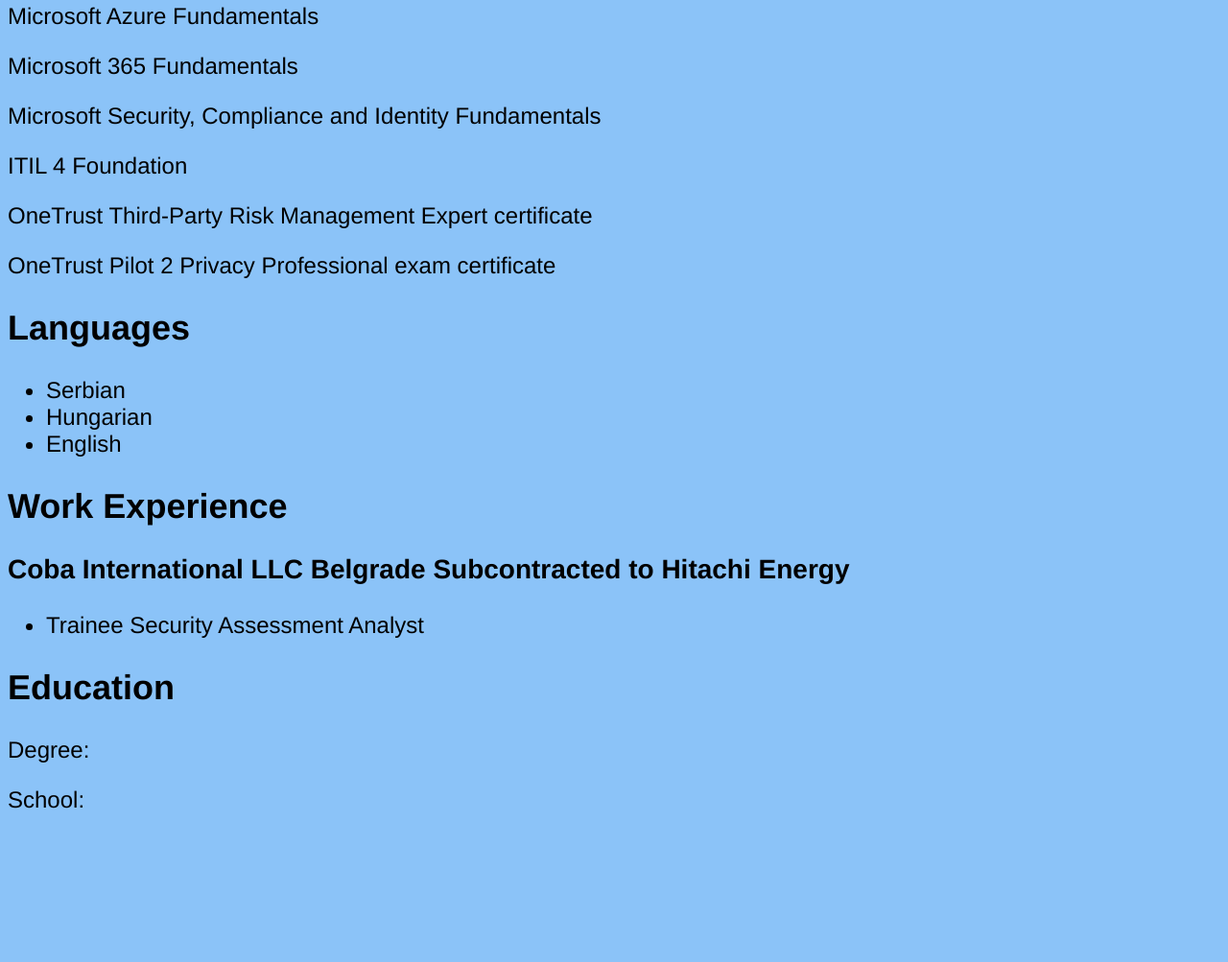
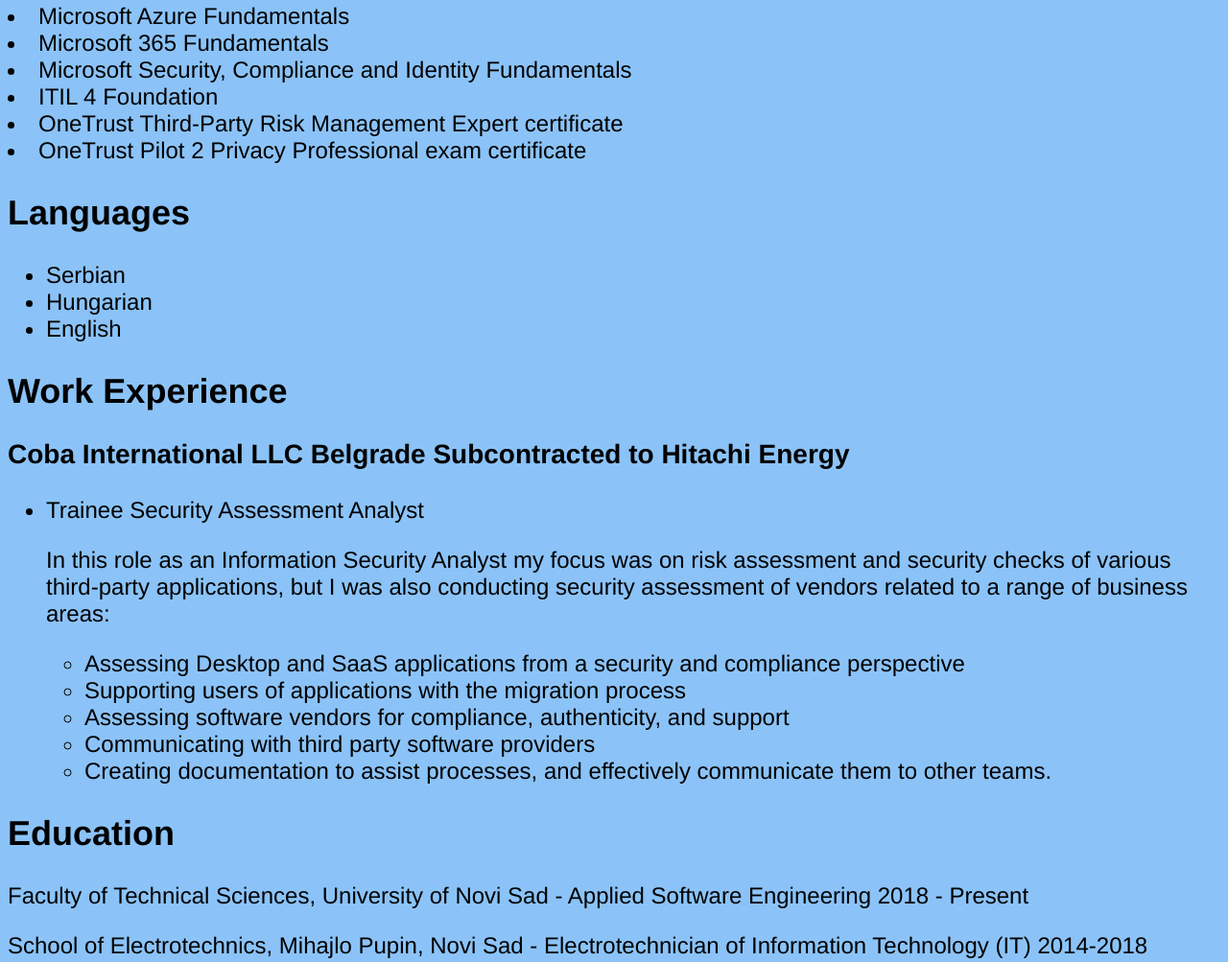
Before and after one commit to Robertns021/robertns021.github.io, a plain HTML site: page index.html in a window 1280 px wide. Shown: the part 474-1477 px from the top of the page at 96% size. Before the commit the page ends 1346 px from the top, so only its background shows below. Drawn offline with Linux system fonts and the light colour scheme.

Commit message:
Update
Added job description and education

```diff
--- a/index.html
+++ b/index.html
@@ -19,12 +19,12 @@
       <div>
         <h2>Certifications</h2>
         <!-- Use below to place information-->
-        <p>Microsoft Azure Fundamentals</p>
-        <p>Microsoft 365 Fundamentals</p>
-        <p>Microsoft Security, Compliance and Identity Fundamentals</p>
-        <p>ITIL 4 Foundation</p>
-        <p>OneTrust Third-Party Risk Management Expert certificate</p>
-        <p>OneTrust Pilot 2 Privacy Professional exam certificate</p>
+        <li>Microsoft Azure Fundamentals</li>
+        <li>Microsoft 365 Fundamentals</li>
+        <li>Microsoft Security, Compliance and Identity Fundamentals</li>
+        <li>ITIL 4 Foundation</li>
+        <li>OneTrust Third-Party Risk Management Expert certificate</li>
+        <li>OneTrust Pilot 2 Privacy Professional exam certificate</li>
       </div>
       <div>
         <h2>Languages </h2>
@@ -41,16 +41,32 @@
         <div>
           <h3>Coba International LLC Belgrade Subcontracted to Hitachi Energy</h3>
           <ul>
-            <li>Trainee Security Assessment Analyst</li>
-            <!--li>Description 2</li-->
+            <li>
+                Trainee Security Assessment Analyst
+                <p>
+                    In this role as an Information Security Analyst my focus was on risk
+                    assessment and security checks of various third-party applications, but I was
+                    also conducting security assessment of vendors related to a range of business
+                    areas:
+                    <ul>
+                        <li>Assessing Desktop and SaaS applications from a security and compliance
+                        perspective</li>
+                        <li>Supporting users of applications with the migration process</li>
+                        <li>Assessing software vendors for compliance, authenticity, and support</li>
+                        <li>Communicating with third party software providers</li>
+                        <li>Creating documentation to assist processes, and effectively communicate
+                        them to other teams.</li>
+                    </ul>
+                </p>
+            </li>
           </ul>
         </div>
        </div>
        <div>
         <h2>Education</h2>
         <!-- Use below to place information-->
-        <p>Degree: </p>
-        <p>School: </p>
+        <p>Faculty of Technical Sciences, University of Novi Sad - Applied Software Engineering </t> 2018 - Present</p>
+        <p>School of Electrotechnics, Mihajlo Pupin, Novi Sad - Electrotechnician of Information Technology (IT) </t> 2014-2018</p>
       </div>
     </div>
   </body>
```
